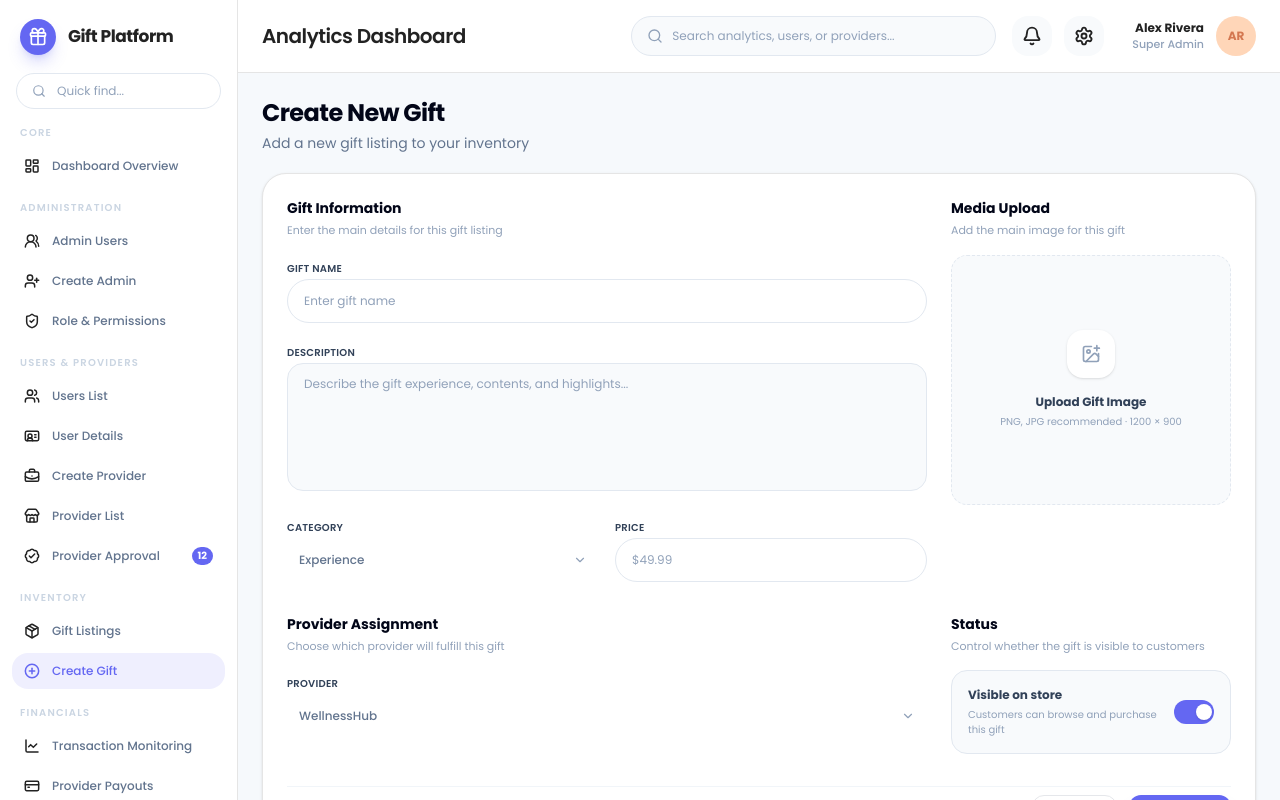
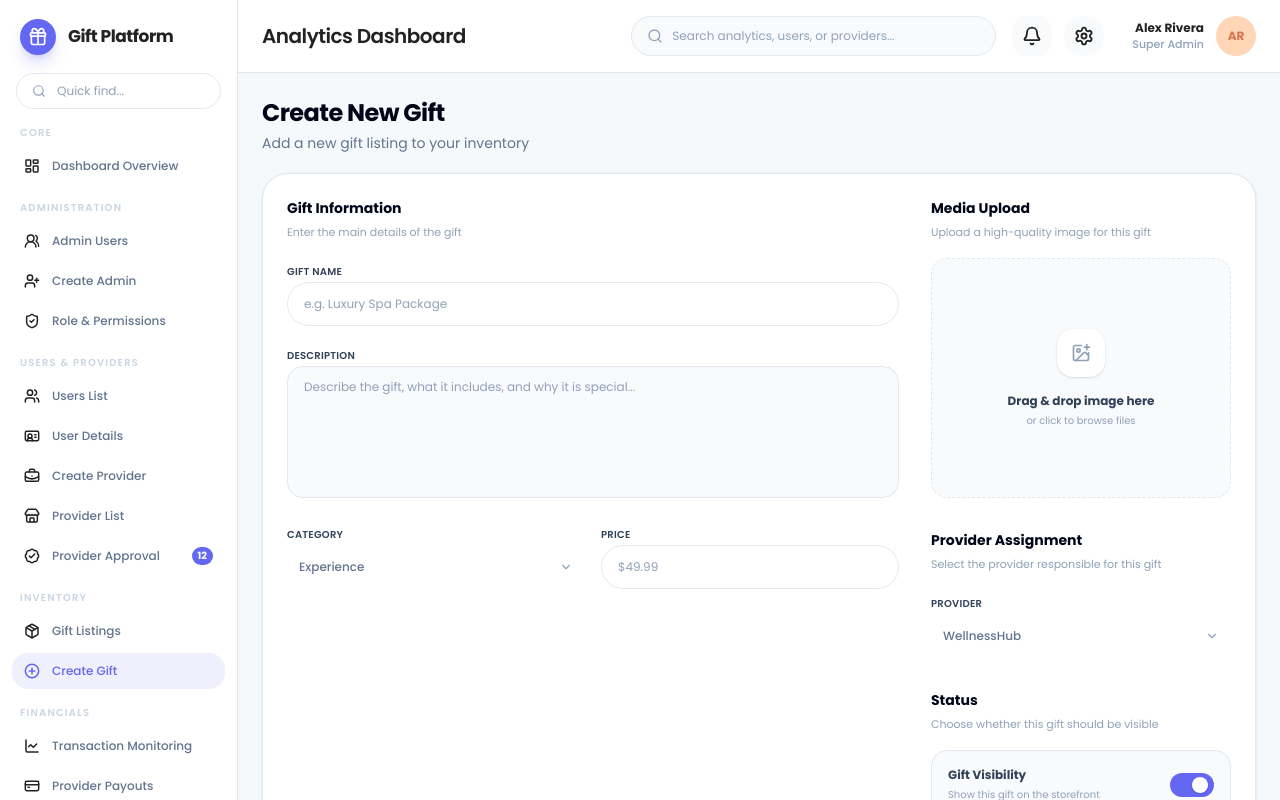
Before and after one commit to Dcodaxproducts/gift-shop, a Next.js app: page /create-gift in a window 1280 px wide. Shown: the top 800 px of the page. Built offline with nearby package versions, Linux system fonts and the light colour scheme.

Commit message:
Refine create gift page layout

```diff
--- a/src/components/pages/create-gift.tsx
+++ b/src/components/pages/create-gift.tsx
@@ -16,12 +16,23 @@ import {
 } from "@/components/ui/select";
 import { Switch } from "@/components/ui/switch";
 
-function SectionHeading({ title, description }: { title: string; description: string }) {
+function FormSection({
+  title,
+  description,
+  children,
+  className = "",
+}: {
+  title: string;
+  description: string;
+  children: React.ReactNode;
+  className?: string;
+}) {
   return (
-    <div>
+    <section className={className}>
       <h2 className="text-sm font-black text-slate-950">{title}</h2>
-      <p className="mt-1 text-[11px] text-slate-400">{description}</p>
-    </div>
+      <p className="mt-1 text-[11px] leading-5 text-slate-400">{description}</p>
+      <div className="mt-4">{children}</div>
+    </section>
   );
 }
 
@@ -35,26 +46,28 @@ export function CreateGiftPage() {
         <p className="mt-1 text-sm text-slate-500">Add a new gift listing to your inventory</p>
       </div>
 
-      <Card className="rounded-[24px] border border-border bg-white shadow-sm">
-        <CardContent className="space-y-8 p-6">
-          <section className="grid gap-6 lg:grid-cols-[minmax(0,1fr)_280px]">
+      <Card className="rounded-[26px] border border-slate-200 bg-white shadow-sm">
+        <CardContent className="p-6">
+          <div className="grid gap-8 xl:grid-cols-[minmax(0,1fr)_300px]">
+            <FormSection
+              title="Gift Information"
+              description="Enter the main details of the gift"
+            >
               <div className="space-y-4">
-              <SectionHeading
-                title="Gift Information"
-                description="Enter the main details for this gift listing"
-              />
                 <div className="space-y-2">
                   <Label htmlFor="gift-name" className="text-[10px] uppercase tracking-wide text-slate-500">Gift Name</Label>
-                <Input id="gift-name" placeholder="Enter gift name" className="h-11! rounded-2xl bg-white text-xs" />
+                  <Input id="gift-name" placeholder="e.g. Luxury Spa Package" className="h-11! rounded-2xl bg-white text-xs" />
                 </div>
+
                 <div className="space-y-2">
                   <Label htmlFor="gift-description" className="text-[10px] uppercase tracking-wide text-slate-500">Description</Label>
                   <textarea
                     id="gift-description"
-                  placeholder="Describe the gift experience, contents, and highlights..."
-                  className="min-h-32 w-full resize-none rounded-2xl border border-slate-200 bg-slate-50 px-4 py-3 text-xs text-slate-700 outline-none transition placeholder:text-slate-400 focus:border-primary focus:bg-white focus:ring-4 focus:ring-primary/10"
+                    placeholder="Describe the gift, what it includes, and why it is special..."
+                    className="min-h-[132px] w-full resize-none rounded-2xl border border-slate-200 bg-slate-50 px-4 py-3 text-xs text-slate-700 outline-none transition placeholder:text-slate-400 focus:border-primary focus:bg-white focus:ring-4 focus:ring-primary/10"
                   />
                 </div>
+
                 <div className="grid gap-4 sm:grid-cols-2">
                   <div className="space-y-2">
                     <Label className="text-[10px] uppercase tracking-wide text-slate-500">Category</Label>
@@ -69,37 +82,36 @@ export function CreateGiftPage() {
                       </SelectContent>
                     </Select>
                   </div>
+
                   <div className="space-y-2">
                     <Label htmlFor="gift-price" className="text-[10px] uppercase tracking-wide text-slate-500">Price</Label>
                     <Input id="gift-price" placeholder="$49.99" className="h-11! rounded-2xl bg-white text-xs" />
                   </div>
                 </div>
               </div>
+            </FormSection>
 
-            <div className="space-y-4">
-              <SectionHeading
+            <div className="space-y-8">
+              <FormSection
                 title="Media Upload"
-                description="Add the main image for this gift"
-              />
+                description="Upload a high-quality image for this gift"
+              >
                 <button
                   type="button"
-                className="flex min-h-[250px] w-full flex-col items-center justify-center rounded-2xl border border-dashed border-slate-200 bg-slate-50 px-5 text-center transition hover:bg-slate-100"
+                  className="flex min-h-[240px] w-full flex-col items-center justify-center rounded-2xl border border-dashed border-slate-200 bg-slate-50 px-5 text-center transition hover:bg-slate-100"
                 >
                   <span className="flex size-12 items-center justify-center rounded-2xl bg-white text-slate-400 shadow-sm">
                     <ImagePlus className="size-5" />
                   </span>
-                <p className="mt-4 text-xs font-bold text-slate-700">Upload Gift Image</p>
-                <p className="mt-1 text-[10px] text-slate-400">PNG, JPG recommended · 1200 × 900</p>
+                  <p className="mt-4 text-xs font-bold text-slate-700">Drag &amp; drop image here</p>
+                  <p className="mt-1 text-[10px] text-slate-400">or click to browse files</p>
                 </button>
-            </div>
-          </section>
+              </FormSection>
 
-          <section className="grid gap-6 lg:grid-cols-[minmax(0,1fr)_280px]">
-            <div className="space-y-4">
-              <SectionHeading
+              <FormSection
                 title="Provider Assignment"
-                description="Choose which provider will fulfill this gift"
-              />
+                description="Select the provider responsible for this gift"
+              >
                 <div className="space-y-2">
                   <Label className="text-[10px] uppercase tracking-wide text-slate-500">Provider</Label>
                   <Select defaultValue="wellnesshub">
@@ -113,26 +125,30 @@ export function CreateGiftPage() {
                     </SelectContent>
                   </Select>
                 </div>
+              </FormSection>
+
+              <FormSection
+                title="Status"
+                description="Choose whether this gift should be visible"
+              >
+                <div className="flex items-center justify-between rounded-2xl border border-slate-200 bg-slate-50 px-4 py-4">
+                  <div>
+                    <p className="text-xs font-bold text-slate-700">Gift Visibility</p>
+                    <p className="mt-1 text-[10px] text-slate-400">Show this gift on the storefront</p>
+                  </div>
+                  <Switch
+                    checked={visible}
+                    onClick={() => setVisible((current) => !current)}
+                    className="h-6 w-11"
+                  />
+                </div>
+              </FormSection>
+            </div>
           </div>
 
-            <div className="space-y-4">
-              <SectionHeading
-                title="Status"
-                description="Control whether the gift is visible to customers"
-              />
-              <div className="flex items-center justify-between rounded-2xl border border-slate-200 bg-slate-50 px-4 py-4">
-                <div>
-                  <p className="text-xs font-bold text-slate-700">Visible on store</p>
-                  <p className="mt-1 text-[10px] text-slate-400">Customers can browse and purchase this gift</p>
-                </div>
-                <Switch checked={visible} onClick={() => setVisible((current) => !current)} className="h-6 w-11" />
-              </div>
-            </div>
-          </section>
-
-          <div className="flex justify-end gap-3 border-t border-slate-100 pt-2">
+          <div className="mt-8 flex justify-end gap-3 border-t border-slate-100 pt-5">
             <Button variant="outline" className="h-10 rounded-xl px-5 text-xs">Cancel</Button>
-            <Button className="h-10 rounded-xl px-6 text-xs">Save Gift</Button>
+            <Button className="h-10 rounded-xl px-5 text-xs">Save Gift</Button>
           </div>
         </CardContent>
       </Card>
```
Lines whose indentation alone changed are shown as unchanged.
